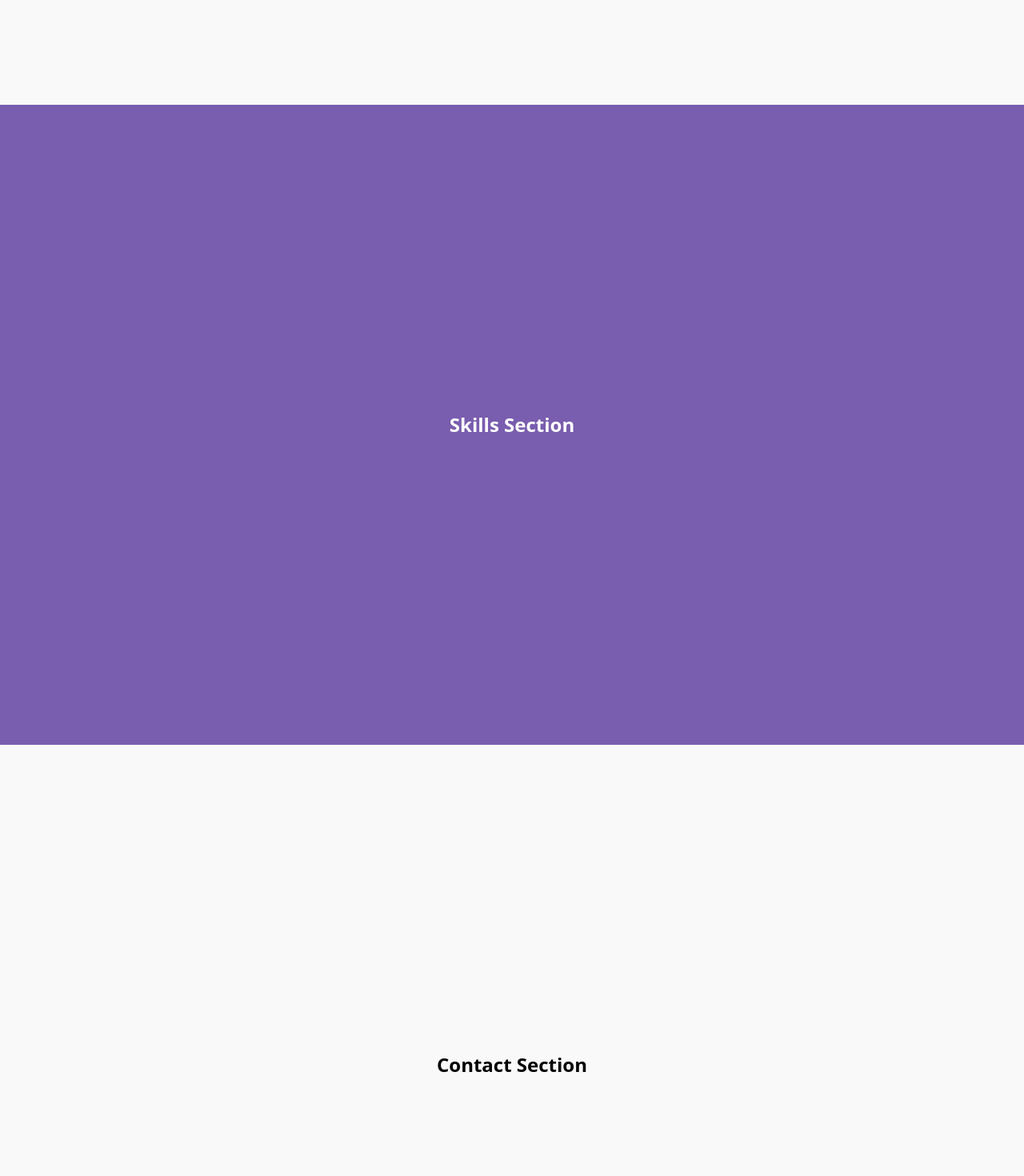
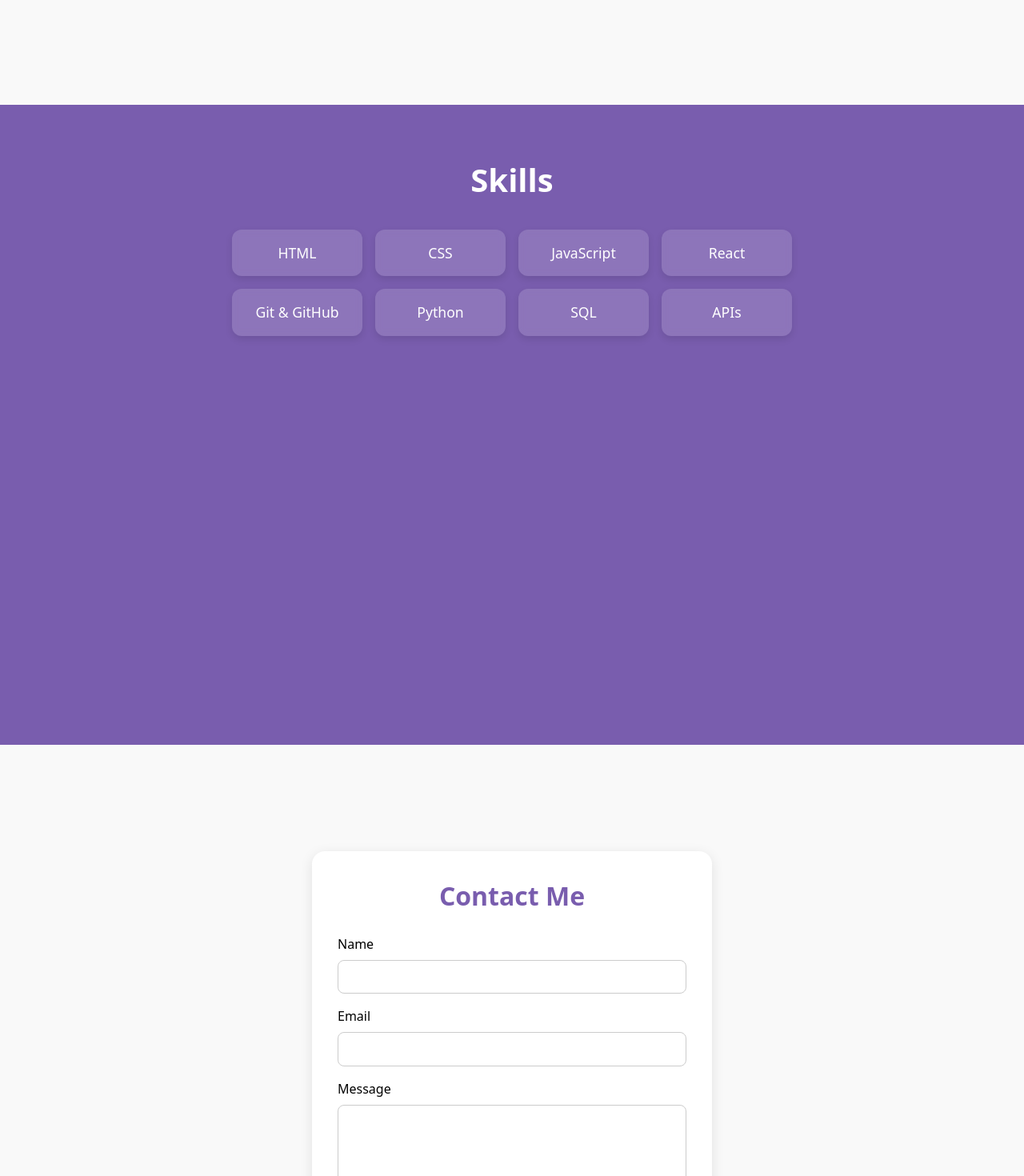
Before and after one commit to FatemahCloudy/SWE363-Portfolio, a React (Vite) app: page / in a window 1280 px wide. Shown: the part 1520-2990 px from the top of the page at 80% size. Built offline with nearby package versions, Linux system fonts and the light colour scheme.

Commit message:
Update App.jsx (Skills + Contact)

```diff
--- a/src/App.jsx
+++ b/src/App.jsx
@@ -2,6 +2,8 @@ import React from "react";
 import Navbar from "./components/Navbar.jsx";
 import Hero from "./components/Hero.jsx";
 import Projects from "./components/Projects.jsx";
+import Skills from "./components/Skills.jsx";
+import Contact from "./components/Contact.jsx";
 
 export default function App() {
     return (
@@ -12,32 +14,9 @@ export default function App() {
 
             <Projects />
 
-            <section
-                id="skills"
-                style={{
-                    height: "100vh",
-                    display: "flex",
-                    justifyContent: "center",
-                    alignItems: "center",
-                    background: "#795dae",
-                    color: "white",
-                }}
-            >
-                <h2>Skills Section</h2>
-            </section>
+            <Skills />
 
-            <section
-                id="contact"
-                style={{
-                    height: "100vh",
-                    display: "flex",
-                    justifyContent: "center",
-                    alignItems: "center",
-                    background: "#f9f9f9",
-                }}
-            >
-                <h2>Contact Section</h2>
-            </section>
+            <Contact />
         </div>
     );
 }
```
